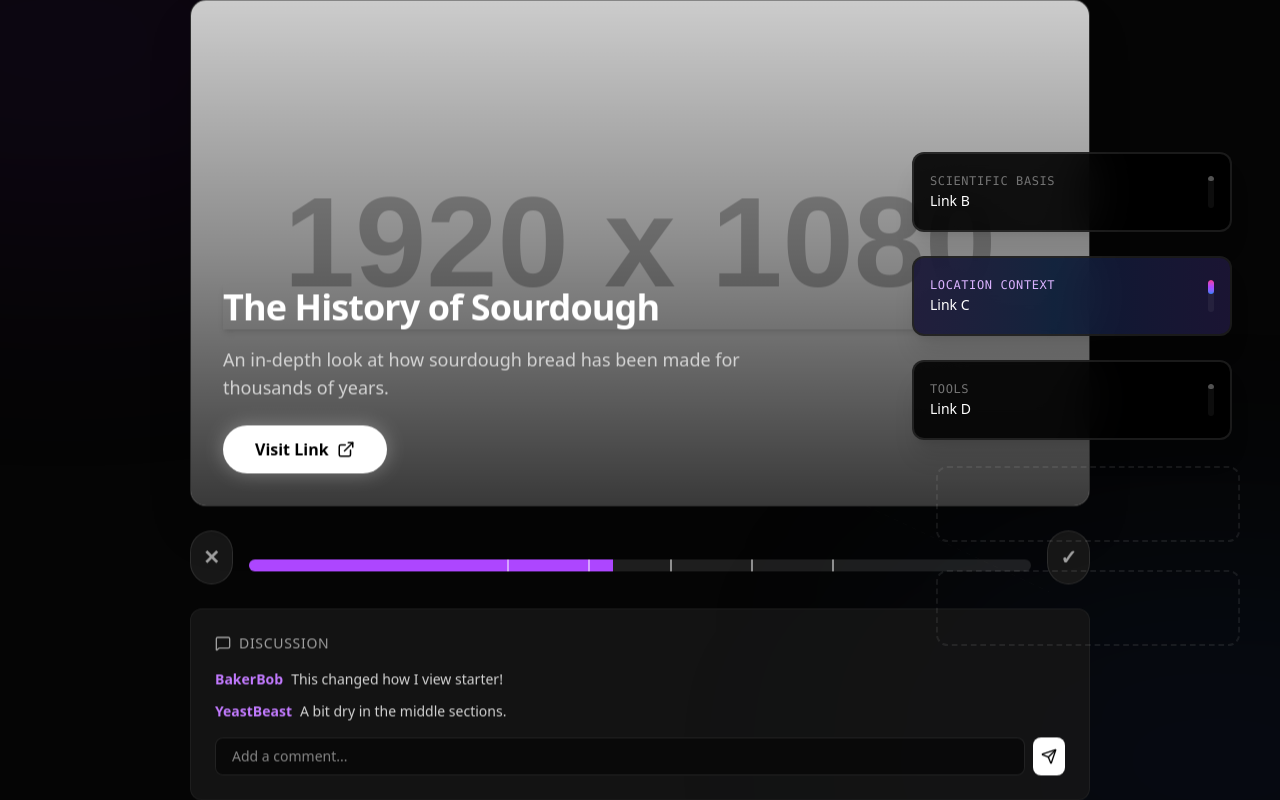
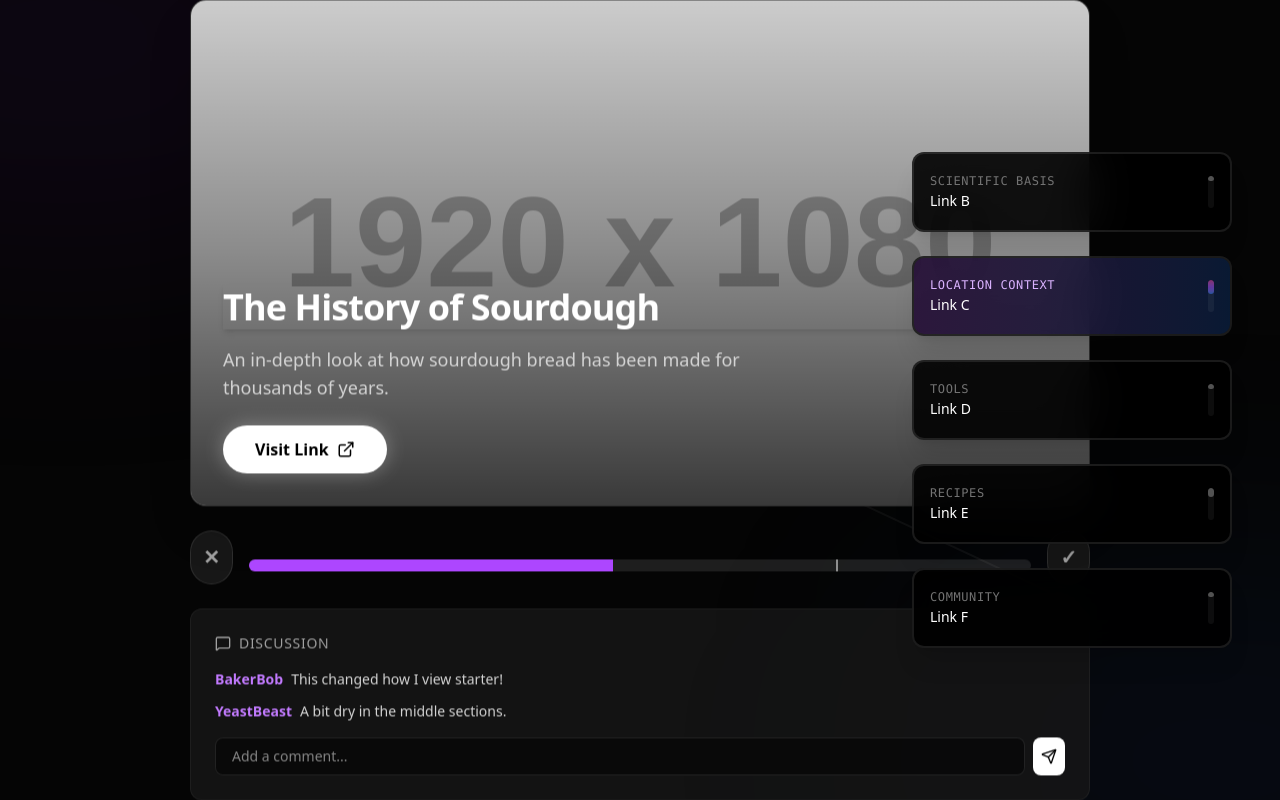
Before and after one commit to sdwr/linksite, a Next.js app in the folder web/: page / in a window 1280 px wide. Built offline with nearby package versions, Linux system fonts and the light colour scheme.

Commit message:
transition tweaks

```diff
--- a/web/src/components/LinkView.tsx
+++ b/web/src/components/LinkView.tsx
@@ -74,17 +74,10 @@ export const LinkView: React.FC = () => {
   };
 
   // Calculate markers for when to reveal satellites
-  // Distribute them evenly over the range 33% -> 85%
+  // Reveal all at 75%
   const markers = useMemo(() => {
-    if (SATELLITE_COUNT === 0) return [];
-    const start = 33;
-    const end = 85;
-    const step = (end - start) / Math.max(1, SATELLITE_COUNT);
-
-    return Array.from({ length: SATELLITE_COUNT }).map((_, i) => {
-      return start + (step * i);
-    });
-  }, [SATELLITE_COUNT]);
+    return [75];
+  }, []);
 
   useEffect(() => {
     setRevealedCount(0);
@@ -190,7 +183,7 @@ export const LinkView: React.FC = () => {
                   markers={markers}
                   adjustment={timeAdjustment}
                   onMarkerReached={() => {
-                    setRevealedCount(prev => prev + 1);
+                    setRevealedCount(SATELLITE_COUNT);
                   }}
                   onComplete={() => {
                     // Navigate to highest probability (voted)
--- a/web/src/components/SatelliteList.tsx
+++ b/web/src/components/SatelliteList.tsx
@@ -54,10 +54,12 @@ export const SatelliteList: React.FC<SatelliteListProps> = ({
             className={`
                 pointer-events-auto
                 transform transition-all duration-500 ease-out
+                rounded-xl
                 ${isTarget && transitionPhase === 'PRE' ? 'animate-pulse-glow z-50 scale-105 border-yellow-500 shadow-yellow-500/50' : ''}
                 ${isTarget && transitionPhase === 'RUNNING' ? 'animate-fly-to-center !opacity-100 !z-50 border-yellow-500 shadow-yellow-500/50' : ''}
                 ${isOther && transitionPhase !== 'IDLE' ? 'opacity-0 scale-90 blur-sm pointer-events-none transition-opacity duration-300' : ''}
-                ${!transitionTargetId && (isRevealed ? 'translate-x-0 opacity-100 scale-100' : 'translate-x-4 opacity-40 scale-95')}
+                ${!transitionTargetId && (isRevealed ? 'translate-x-0 opacity-100 scale-100' : 'translate-x-4 opacity-0 scale-95')}
+                active:scale-95 active:border-purple-500 transition-transform
               `}
             style={
               {
```
